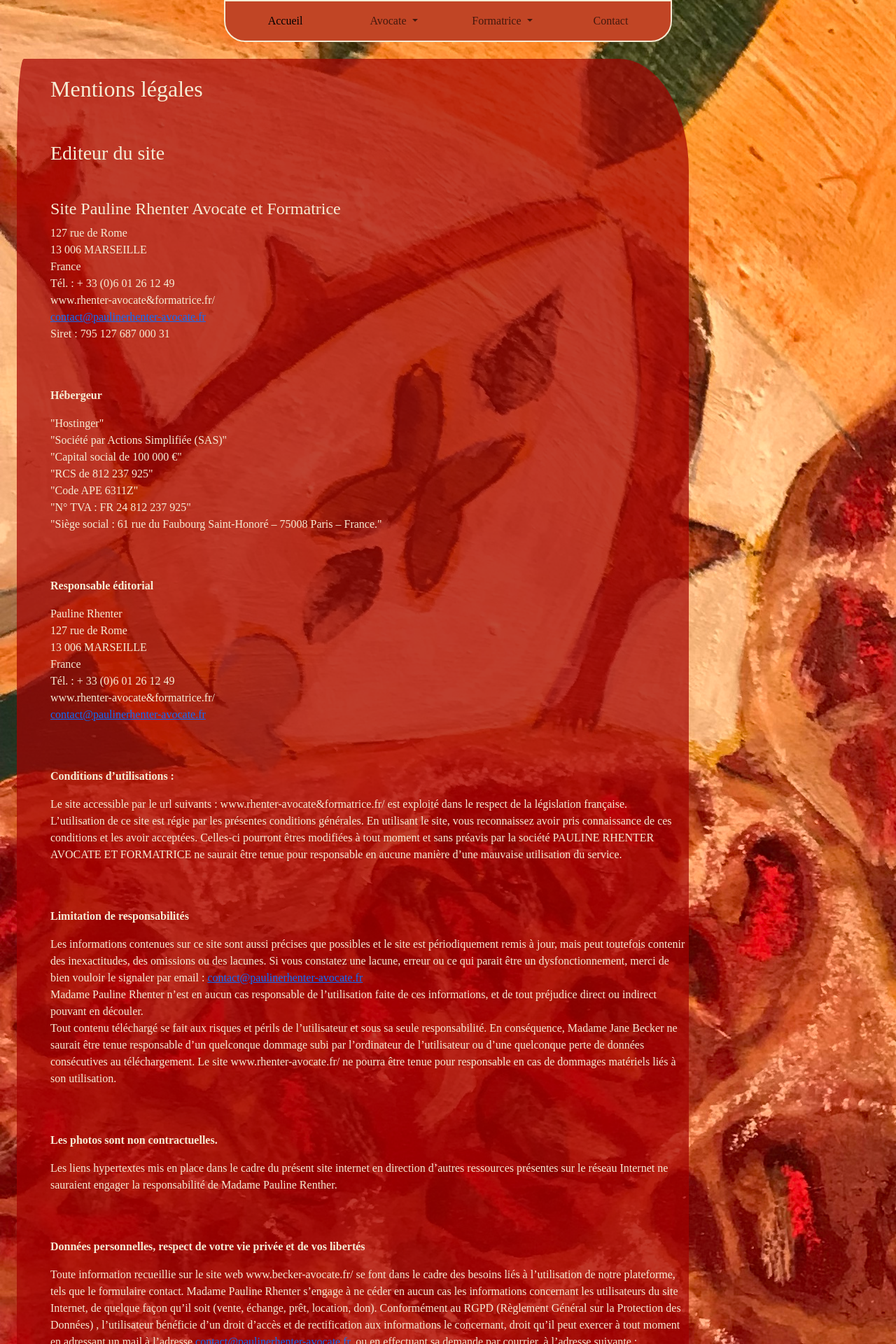
After one commit to Lilii16/pauline_website, a PHP site: page /mentions.php in a window 1280 px wide. The commit adds this page. Shown: the top 1920 px of the page at 70% size. Run offline with PHP 8.4, Linux system fonts and the light colour scheme; some web fonts are replaced.

Commit message:
cardsMentionsNav

```diff
--- /dev/null
+++ b/mentions.php
@@ -0,0 +1,137 @@
+<?php
+require_once('./utilities/composant_general/header.php');
+require_once('./utilities/navigation/navbar.php');
+?>
+
+<section class="container m-md-4 row w-75 bg-color-red">
+
+<h2 class="text-md-start mx-4 my-4">Mentions légales<h2>
+<h3 class="text-md-start mx-4 my-4">Editeur du site</h3>
+
+<div class="text-md-start mx-4 my-4">
+<h4>Site Pauline Rhenter Avocate et Formatrice<br></h4>
+<p>127 rue de Rome<br>
+13 006 MARSEILLE<br>
+France<br>
+Tél. : + 33 (0)6 01 26 12 49<br>
+www.rhenter-avocate&formatrice.fr/<br>
+<a href="contact@paulinerhenter-avocate.fr">contact@paulinerhenter-avocate.fr</a><br>
+Siret : 795 127 687 000 31</p>
+</div>
+
+
+
+<div class="text-md-start mx-4 my-4">
+<p><strong>Hébergeur</strong></p>
+<p>
+"Hostinger"<br>
+"Société par Actions Simplifiée (SAS)"<br>
+"Capital social de 100 000 €"<br>
+"RCS de 812 237 925"<br>
+"Code APE 6311Z"<br>
+"N° TVA : FR 24 812 237 925"<br>
+"Siège social : 61 rue du Faubourg Saint-Honoré – 75008 Paris – France."
+</p>
+</div>
+
+<div class="text-md-start mx-4 my-4">
+<p><strong>Responsable éditorial</strong></p>
+<p>Pauline Rhenter<br>
+127 rue de Rome<br>
+13 006 MARSEILLE<br>
+France<br>
+Tél. : + 33 (0)6 01 26 12 49<br>
+www.rhenter-avocate&formatrice.fr/<br>
+<a href="contact@paulinerhenter-avocate.fr">contact@paulinerhenter-avocate.fr</a>
+</p>
+</div>
+
+<div class="text-md-start mx-4 my-4">
+<p><strong>Conditions d’utilisations :</strong></p>
+<p>Le site accessible par le url suivants : www.rhenter-avocate&formatrice.fr/ est exploité dans le respect de la
+législation française.<br>
+L’utilisation de ce site est régie par les présentes conditions générales. En utilisant le site,
+vous reconnaissez avoir pris connaissance de ces conditions et les avoir acceptées. Celles-ci pourront êtres
+modifiées à tout moment et sans préavis par la société PAULINE RHENTER AVOCATE ET FORMATRICE ne saurait être tenue pour responsable
+en aucune manière d’une mauvaise utilisation du service.</p>
+</div>
+
+<div class="text-md-start mx-4 my-4">
+<p><strong>Limitation de responsabilités</strong></p>
+<p>Les informations contenues sur ce site sont aussi précises que possibles et le site est périodiquement remis
+à jour, mais peut toutefois contenir des inexactitudes, des omissions ou des lacunes. Si vous constatez une
+lacune, erreur ou ce qui parait être un dysfonctionnement, merci de bien vouloir le signaler par email :
+<a href="contact@paulinerhenter-avocate.fr">contact@paulinerhenter-avocate.fr</a><br>
+Madame Pauline Rhenter n’est en aucun cas responsable de l’utilisation faite de ces informations, et de tout
+préjudice direct ou indirect pouvant en découler.<br>
+Tout contenu téléchargé se fait aux risques et périls de l’utilisateur et sous sa seule responsabilité.
+En conséquence, Madame Jane Becker ne saurait être tenue responsable d’un quelconque dommage subi
+par l’ordinateur de l’utilisateur ou d’une quelconque perte de données consécutives au téléchargement.
+Le site www.rhenter-avocate.fr/ ne pourra être tenue pour responsable en cas de dommages
+matériels liés à son utilisation.</p>
+</div>
+
+<div class="text-md-start mx-4 my-4">
+<p><strong>Les photos sont non contractuelles.</strong></p>
+<p>Les liens hypertextes mis en place dans le cadre du présent site internet en direction d’autres ressources
+présentes sur le réseau Internet ne sauraient engager la responsabilité de Madame Pauline Renther.</p>
+</div>
+
+<div class="text-md-start mx-4 my-4">
+<p><strong>Données personnelles, respect de votre vie privée et de vos libertés</strong></p>
+<p>Toute information recueillie sur le site web www.becker-avocate.fr/ se font dans le cadre des besoins liés à
+l’utilisation de notre plateforme, tels que le formulaire contact.
+Madame Pauline Rhenter s’engage à ne céder en aucun cas les informations concernant les utilisateurs du
+site Internet, de quelque façon qu’il soit (vente, échange, prêt, location, don).
+Conformément au RGPD (Règlement Général sur la Protection des Données) , l’utilisateur bénéficie d’un droit
+d’accès et de rectification aux informations le concernant, droit qu’il peut exercer à tout moment en adressant
+un mail à l’adresse <a href="contact@paulinerhenter-avocate.fr">contact@paulinerhenter-avocate.fr</a>, ou en effectuant
+sa demande par courrier, à l’adresse suivante
+: <br> 127 rue de Rome, 13 006 Marseille.</p>
+</div>
+
+<div class="text-md-start mx-4 my-4">
+<p><strong>Cookies</strong></p>
+<p>Pour des besoins de statistiques et d’affichage, le présent site utilise des cookies. Il s’agit de petits
+fichiers textes stockés sur votre disque dur afin d’enregistrer des données techniques sur votre navigation.
+Certaines parties de ce site ne peuvent être fonctionnelle sans l’acceptation de cookies.</p>
+</div>
+
+<div class="text-md-start mx-4 my-4">
+<p><strong>Propriété Intellectuelle</strong></p>
+<p>Tout le contenu du présent site, incluant, de façon non limitative, les graphismes, images, textes, vidéos,
+animations, sons, logos, gifs et icônes ainsi que leur mise en forme sont la propriété exclusive de la société
+Madame Pauline Rhenter à l’exception des marques, logos ou contenus appartenant à d’autres sociétés
+partenaires ou auteurs.<br>
+Toute reproduction, distribution, modification, adaptation, retransmission ou publication, même partielle, de
+ces différents éléments est strictement interdite sans l’accord exprès par écrit de Madame Pauline Rhenter.
+Cette représentation ou reproduction, par quelque procédé que ce soit, constitue une contrefaçon sanctionnée
+par les articles L.3335-2 et suivants du Code de la propriété intellectuelle. Le non-respect de cette
+interdiction constitue une contrefaçon pouvant engager la responsabilité civile et pénale du contrefacteur.
+En outre, les propriétaires des Contenus copiés pourraient intenter une action en justice à votre encontre.<br>
+Madame Pauline Rhenter est identiquement propriétaire des « droits des producteurs de bases de données » visés au
+Livre III, Titre IV, du Code de la Propriété Intellectuelle (loi n° 98-536 du 1er juillet 1998) relative aux
+droits d’auteur et aux bases de données.</p>
+</div>
+
+<div class="text-md-start mx-4 my-4">
+<p>Pour toute demande d’autorisation ou d’information, veuillez nous contacter
+par email : <a href="contact@paulinerhenter-avocate.fr">contact@paulinerhenter-avocate.fr</a></p>
+</div>
+
+
+<div class="text-md-start mx-4 my-4">
+<p><strong>Litiges</strong></p>
+<p>Les présentes conditions sont régies par les lois françaises et toute contestation ou litiges qui pourraient
+    naître de l’interprétation ou de l’exécution de celles-ci seront de la compétence exclusive des tribunaux
+    dont dépend le siège social de la société Madame Pauline Rhenter. La langue de référence, pour le
+    règlement de contentieux éventuels, est le français.
+</p>
+</div>
+
+
+</section>
+
+<?php
+require_once('./utilities/composant_general/footer.php');
+?>
--- a/style.css
+++ b/style.css
@@ -73,6 +73,8 @@ li{
   border-bottom-right-radius: 30px; /* arrondi le coin inférieur droit */
   justify-content: center !important;
   width: 100vh;
+  border: 2px solid  #f5ecd4 !important;
+  color:#f5ecd4 !important;
 }
 .radius {
   background-color: rgb(163,0,1,0.50);
@@ -187,9 +189,7 @@ a:hover {
   font-size: 1em !important;
 }
 /* section contact */
-.profil {
-  transform: translateY(30%) translateX(-40%);
-}
+
 
 /* section formation */
 .formation.fa-solid{
@@ -301,7 +301,5 @@ a:hover {
 }
 
 .custom-card {
-  border-radius: 0; /* Coins carrés */
-  box-shadow: 10px 10px 10px rgba(47, 2, 2, 0.1); /* Ombre */
-  background-color: #A30001; /* Couleur de fond */
+  box-shadow: 10px 10px #a30000!important;
 }
--- a/utilities/composant_general/footer.php
+++ b/utilities/composant_general/footer.php
@@ -6,7 +6,7 @@
             <div class="col-md-2 mb-3  text-center">
                 <h5 class="mb-5" style="color: #F5ECD4">Mentions légales</h5>
                 <ul class="nav flex-column">
-                    <li class="nav-item mb-2"><a href="#" class="nav-link p-0" style="color: #F5ECD4">Voir plus</a></li>
+                    <li class="nav-item mb-2"><a href="mentions.php" class="nav-link p-0" style="color: #F5ECD4">Voir plus</a></li>
                 </ul>
             </div>
             <div class="col-md-2 mb-3 d-md-flex align-items-center justify-content-center" style="color: #0010A3">
```
Also changed, not shown: utilities/autres_composants/page_juridique/cardsQuestions.php (+4 -4 lines).
